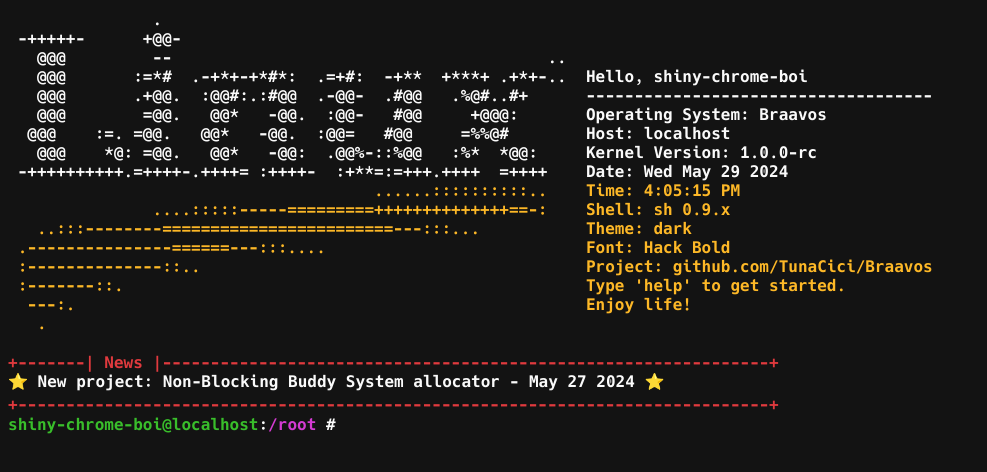
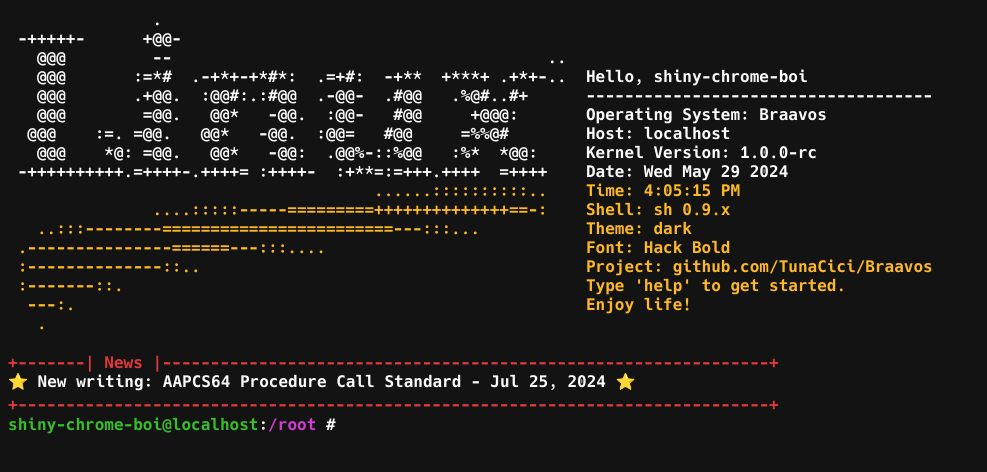
Before and after one commit to TunaCici/Braavos, a React (Create React App) app: page /terminal in a window 1280 px wide. Shown: the top 472 px of the page, without its empty margins (0-987 px from the left). Built offline with nearby package versions, Linux system fonts and the light colour scheme.

Commit message:
blog: AAPCS64, updated announcement.
Signed-off-by: TunaCici <36923239+TunaCici@users.noreply.github.com>

```diff
--- a/src/modules/Terminal/Executables/welcome.js
+++ b/src/modules/Terminal/Executables/welcome.js
@@ -3,7 +3,7 @@ import "../../../static/common.css";
 
 function welcome(args) {
   /* max 80 chars pls */
-  const message = "⭐️ New project: Non-Blocking Buddy System allocator - May 27 2024 ⭐️";
+  const message = "⭐️ New writing: AAPCS64 Procedure Call Standard - Jul 25, 2024 ⭐️";
 
   const title = "+-------| News |" + "-".repeat(63) + "+";
   const middle = " " + message;;
```
